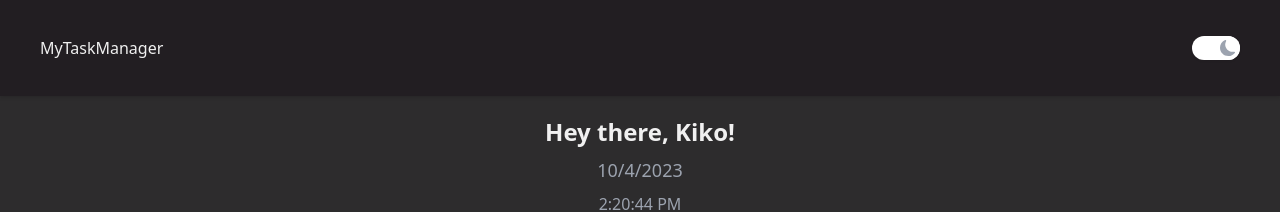
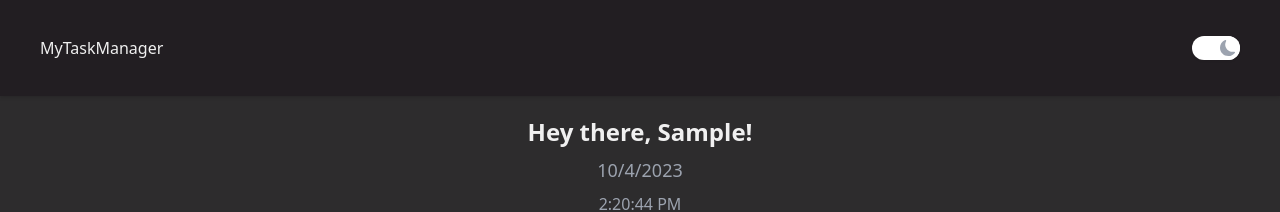
Before and after one commit to kristiangal/task-manager, a React (Vite) app: page /login in a window 1280 px wide. Both pictures are taken after typing "Sample" into the empty fields and a click on the button "Start". Shown: the top 212 px of the page. Built offline with nearby package versions, Linux system fonts and the light colour scheme.

Commit message:
fix login

```diff
--- a/src/features/userSlice.js
+++ b/src/features/userSlice.js
@@ -3,7 +3,7 @@ import { createSlice } from "@reduxjs/toolkit";
 const initialState = {
   user: localStorage.getItem("user")
     ? JSON.parse(localStorage.getItem("user"))
-    : {},
+    : null,
 };
 
 const userSlice = createSlice({
@@ -12,7 +12,7 @@ const userSlice = createSlice({
   reducers: {
     setUser: (state, action) => {
       console.log(action.payload);
-      const { name } = action.payload.user;
+      const { name } = action.payload;
       state.user = name;
       localStorage.setItem("user", JSON.stringify(state.user));
     },
--- a/src/pages/HomePage.jsx
+++ b/src/pages/HomePage.jsx
@@ -7,11 +7,11 @@ import TaskContainer from "../components/tasks/TaskContainer";
 import Modal from "../components/Modal";
 
 const HomePage = () => {
-  const name = "Kiko";
   const [time, setTime] = useState(new Date());
 
   const { theme } = useSelector((state) => state.theme);
   const { tasks } = useSelector((state) => state.task);
+  const { user } = useSelector((state) => state.user);
 
   const date = new Date().toLocaleDateString();
   useEffect(() => {
@@ -23,7 +23,7 @@ const HomePage = () => {
         className={`${theme}Theme mainBg h-full transition-all duration-300`}
       >
         <div className="info-section text-center py-5">
-          <h1 className="text-2xl font-semibold">Hey there, {name}!</h1>
+          <h1 className="text-2xl font-semibold">Hey there, {user}!</h1>
           <h2
             className={`text-lg py-2 font-medium ${
               theme === "light" ? "text-gray-600" : "text-gray-400"
--- a/src/pages/LoginPage.jsx
+++ b/src/pages/LoginPage.jsx
@@ -1,18 +1,25 @@
-import React, { useState } from "react";
+import React, { useState, useEffect } from "react";
 import { useSelector, useDispatch } from "react-redux";
 import { setUser } from "../features/userSlice";
 import { useNavigate } from "react-router-dom";
 
 const LoginPage = () => {
   const { theme } = useSelector((state) => state.theme);
+  const { user } = useSelector((state) => state.user);
   const [username, setUsername] = useState("");
 
   const dispatch = useDispatch();
   const navigate = useNavigate();
 
+  useEffect(() => {
+    if (user) {
+      navigate("/");
+    }
+  }, []);
+
   const handleSetUser = (e) => {
     e.preventDefault();
-    dispatch(setUser({ user: { name: username } }));
+    dispatch(setUser({ name: username }));
     navigate("/");
   };
 
```
